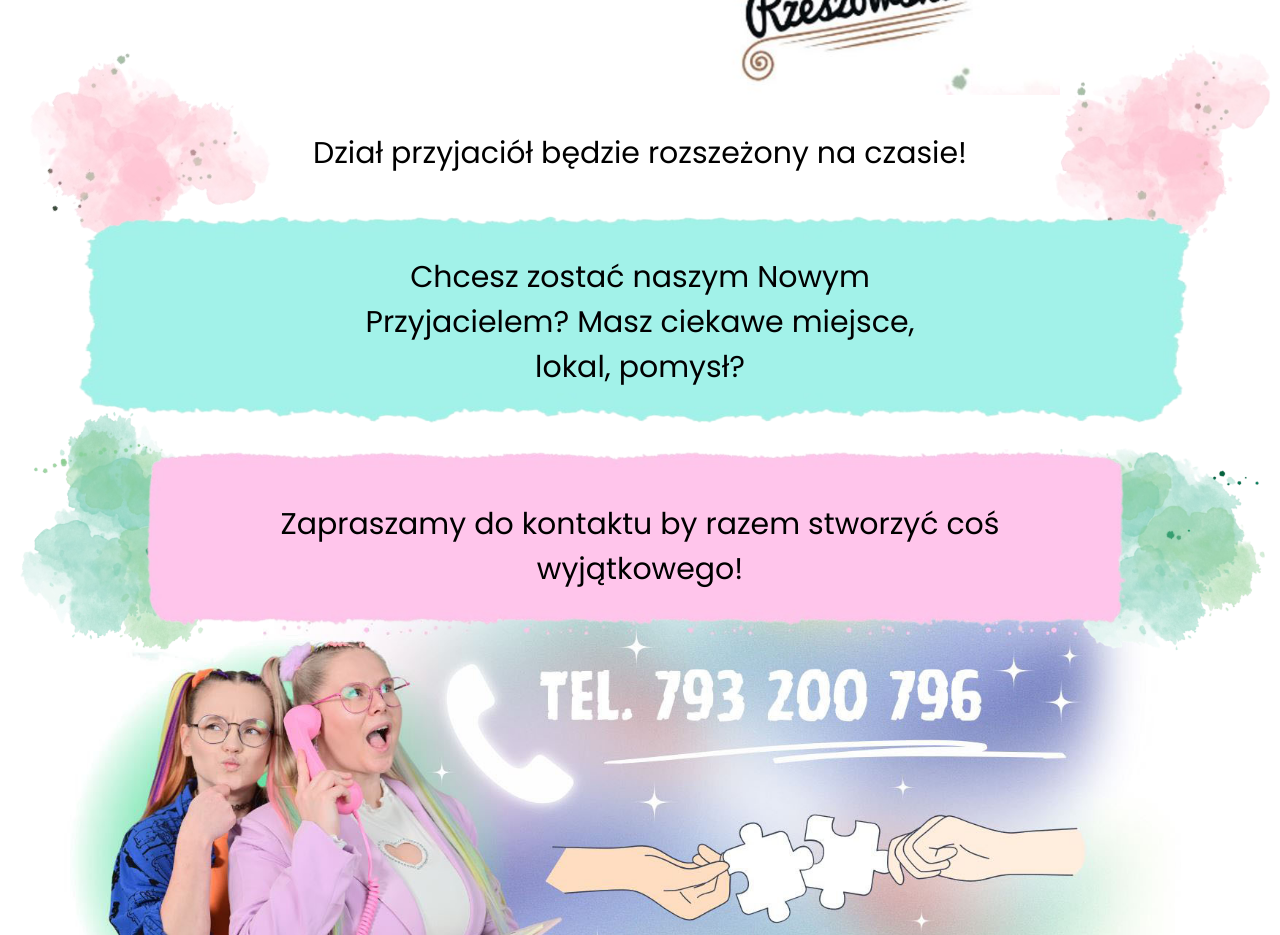
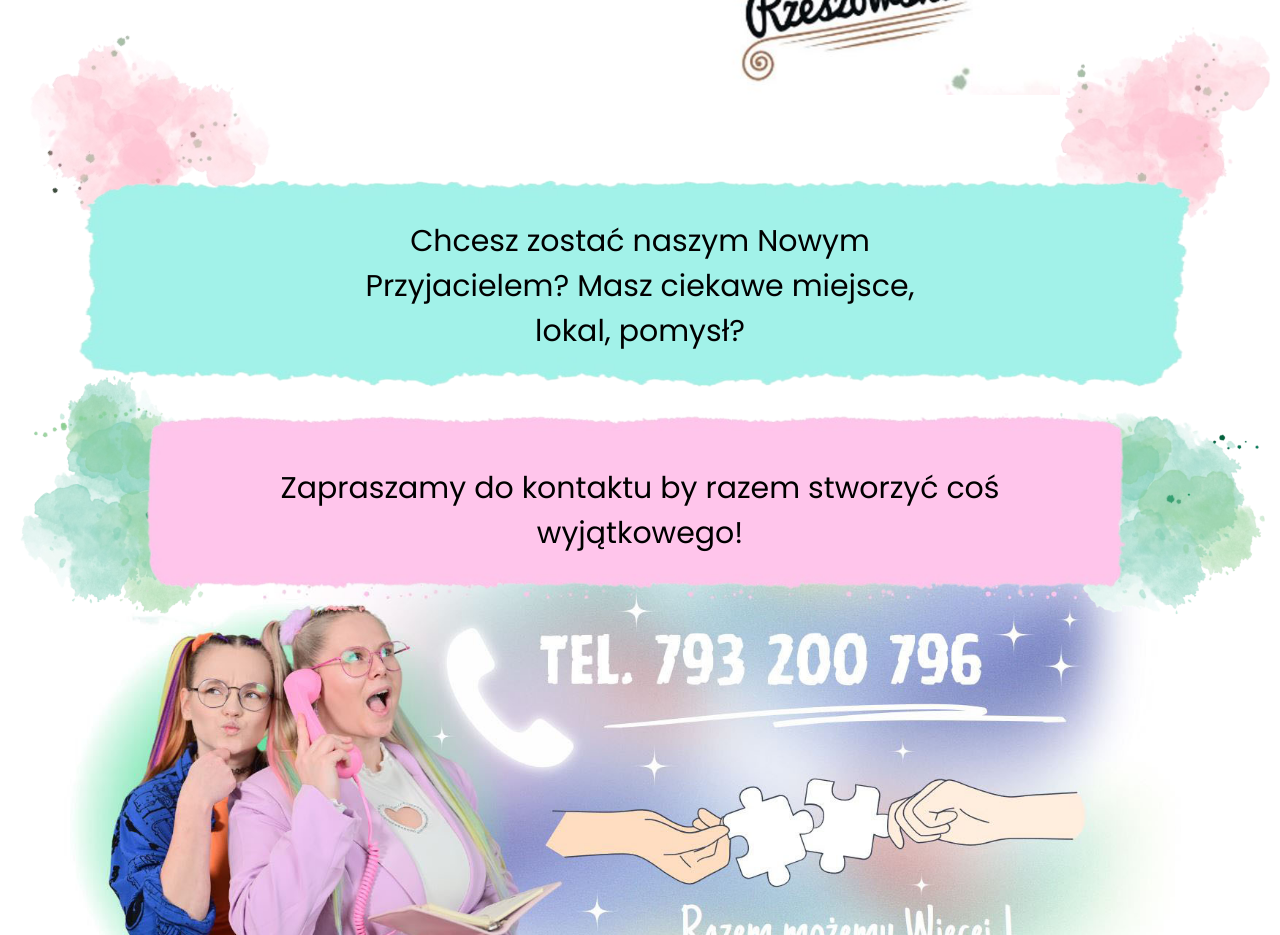
Before and after one commit to Desparion7/Przebieranka, a Next.js app: page / in a window 1280 px wide. Shown: the part 7600-8535 px from the top of the page. Built offline with nearby package versions, Linux system fonts and the light colour scheme.

Commit message:
remove text

```diff
--- a/src/app/components/partners.tsx
+++ b/src/app/components/partners.tsx
@@ -85,9 +85,6 @@ const Partners = () => {
 				/>
 			</div>
 			<div className='sm:container sm:mx-auto mt-10 flex justify-center items-center gap-10 '>
-				<p className=' sm:text-3xl text-center'>
-					Dział przyjaciół będzie rozszeżony na czasie!
-				</p>
 				<Image
 					src='/kleks4.png'
 					alt=''
```
